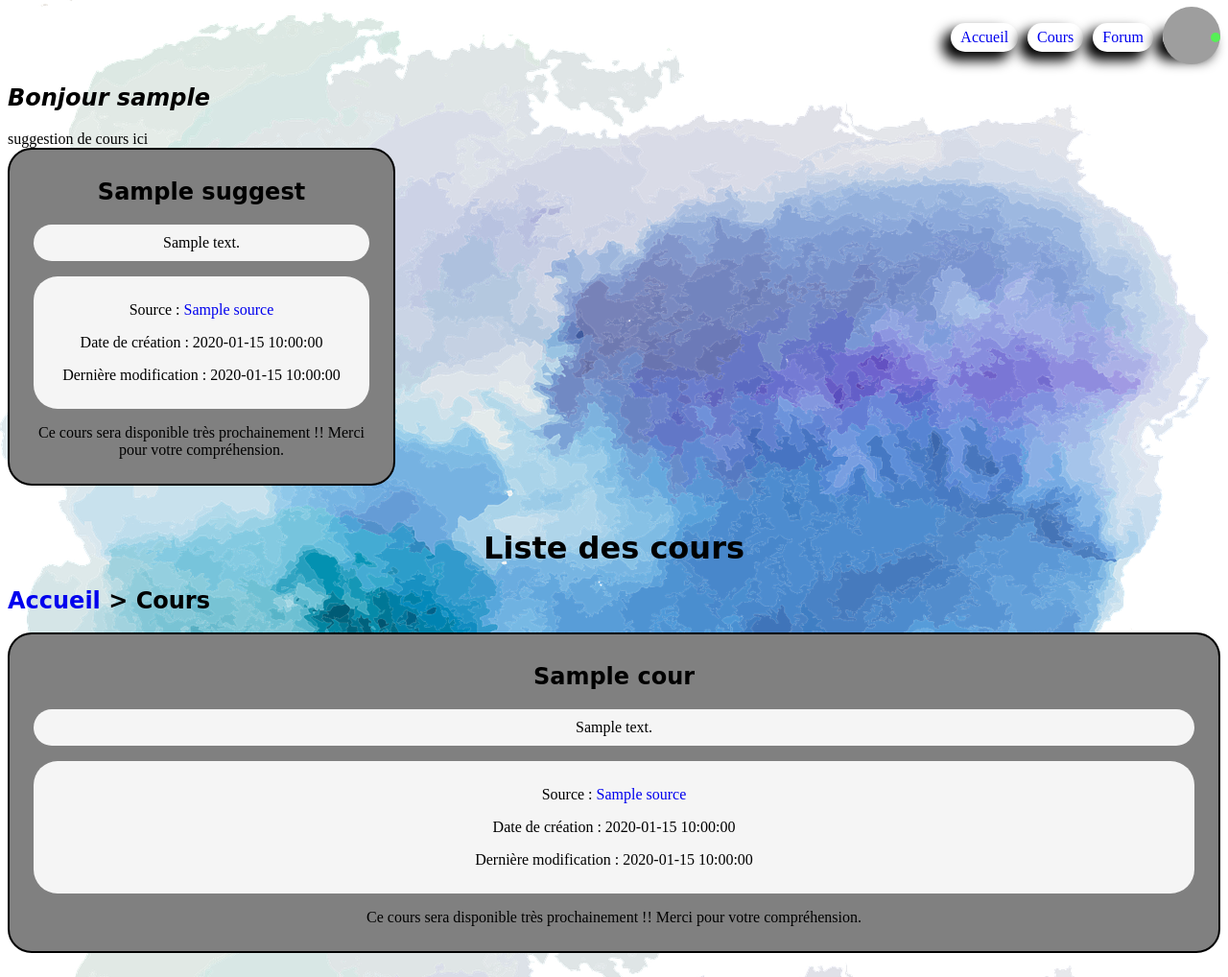
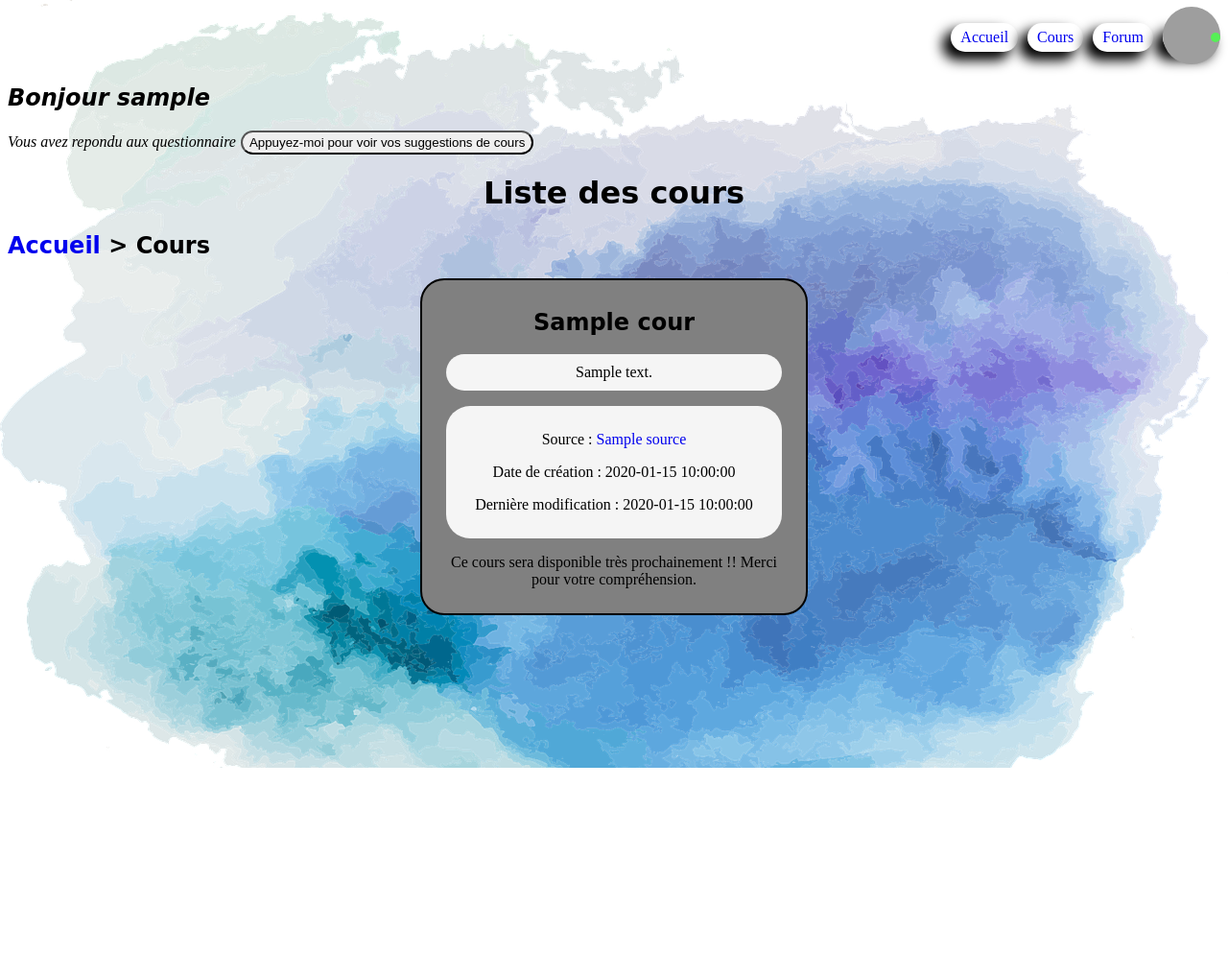
Before and after one commit to Mah224Moud/Projet-web, a PHP site: template View/cours.php in a window 1280 px wide. Shown: the whole page at 96% size. After the commit the page ends 800 px from the top, so only its background shows below. Run offline with PHP 8.4, Linux system fonts and the light colour scheme; the visitor is signed in with stand-in values (Sample User, id 1); the template is opened without the code that fills it: most values are stand-ins (such as "Sample title", 1, 10 or a date in 2020); grey boxes are pictures that could not be loaded.

Commit message:
Projet fini à 98% et tout est fonctionnel Oumar va rajouter le systeme de niveau dans ajout cours et peut etre modifier about us et mettre a nos jours nos differentes BD

```diff
--- a/Public/CSS/cours.css
+++ b/Public/CSS/cours.css
@@ -86,21 +86,48 @@ textarea{
     height: 20%;
 }
 
-.suggestion
+.suggestion, .listedCourses
 {
     width: 350px;
+    transition: all ease-in-out 1s;
 }
 
-.allSuggestion
+
+.allCours
 {
-    display: flex;
-    justify-content: start;
-    align-items: flex-start;
-    flex-wrap: wrap;
-    flex-direction: row;
+	display: flex;
+	flex-direction: row;
+	flex-wrap: wrap;
+	justify-content: space-around;
+	align-items: stretch;
+	align-content: stretch;
+}
+.allSuggestion,#titleSuggestion
+{
+    display: none;
 }
 
 .suggestion:hover
 {
     width: 500px;
+    transition: all ease-in-out 1s;
+
 }
+
+#suggestion
+{
+    border-radius: 15px;
+    height: 25px;
+    width: auto;
+    text-align: center;
+    margin-left: 5px;
+    padding: 3px 7px;
+}
+
+#suggestion:hover
+{
+
+    background-color: aqua;
+    transition: all ease-in-out 0.5s;
+    cursor: pointer;
+}
--- a/View/cours.php
+++ b/View/cours.php
@@ -14,13 +14,12 @@
     <?php if(isset($_SESSION['connected'])) :?>
         <h2><em>Bonjour <?=$_SESSION['username']?></em></h2>
         <?php if(isset($_SESSION['status']) && $_SESSION['status'] == 'answered') :?>
-            suggestion de cours ici
-
 
             <?php if(isset($suggest)): ?>
-                <div class="allCours">
+                <em>Vous avez repondu aux questionnaire</em><button id="suggestion">Appuyez-moi pour voir vos suggestions de cours</button>
+                    <h1 id="titleSuggestion">Vos suggestion de cours</h1>
+                    <div class="allSuggestion">
                     <?php while($lecours = $suggest->fetch()) : ?>
-                        <div class="allSuggestion">
                             <div class="cours suggestion">
                                 <h2><?=$lecours['titre']?></h2>
                                 <p class="description"><?=$lecours['description']?></p>
@@ -35,8 +34,6 @@
                                     <p>Ce cours sera disponible très prochainement !! Merci pour votre compréhension.</p>
                                 <?php endif; ?>
                             </div>
-
-                        </div>
 
                     <?php endwhile; ?>
                 </div>
@@ -56,7 +53,7 @@
         <?php if(isset($cours)): ?>
             <div class="allCours">
                 <?php while($lecours = $cours->fetch()) : ?>
-                    <div class="cours">
+                    <div class="cours listedCourses">
                         <h2><?=$lecours['titre']?></h2>
                         <p class="description"><?=$lecours['description']?></p>
                         <div class="info">
@@ -73,5 +70,24 @@
                 <?php endwhile; ?>
             </div>
         <?php endif; ?>
+    <script src="./Public/JS/jquery.js"></script>
+    <script>
+        $(document).ready(function(){
+            $("#suggestion").click(function(){
+                $(".allSuggestion").fadeToggle(1000);
+                $("#titleSuggestion").fadeToggle(1000);
+                $(".allSuggestion").css(
+                    {
+                        'display': 'flex',
+                        'flex-direction': 'row',
+                        'flex-wrap': 'wrap',
+                        'justify-content': 'space-around',
+                        'align-items': 'stretch',
+                        'align-content': 'stretch'
+                    }
+                );
+            });
+        });
+    </script>
 </body>
 </html>
```
Also changed, not shown: Controller/controller.php (+43 -11 lines).
